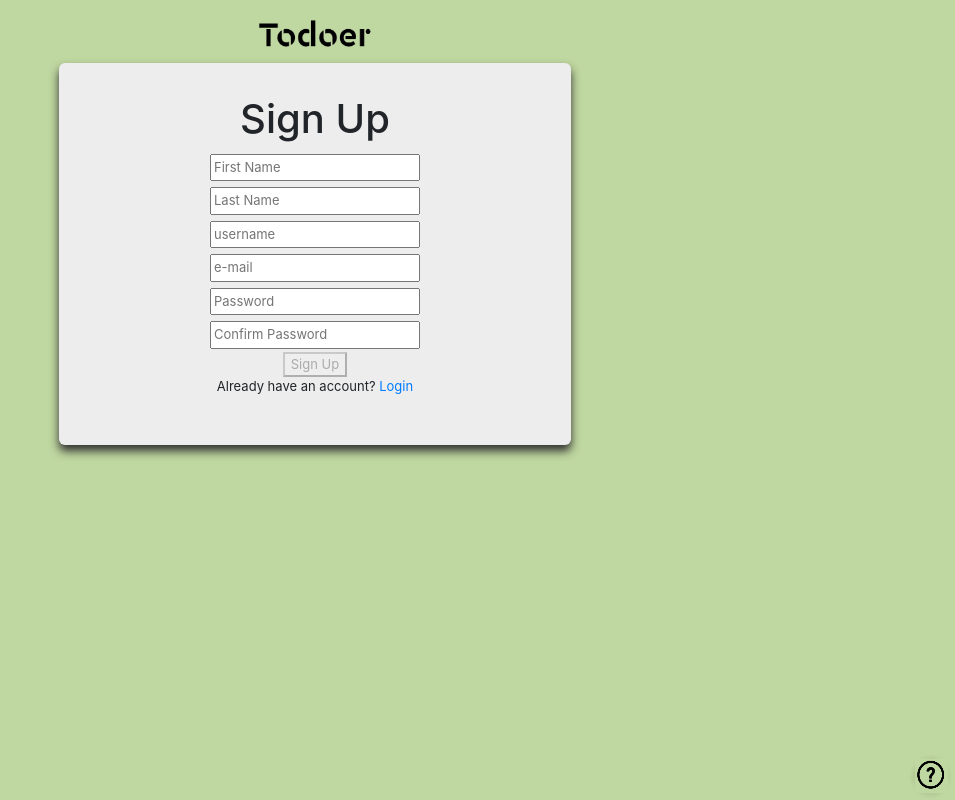
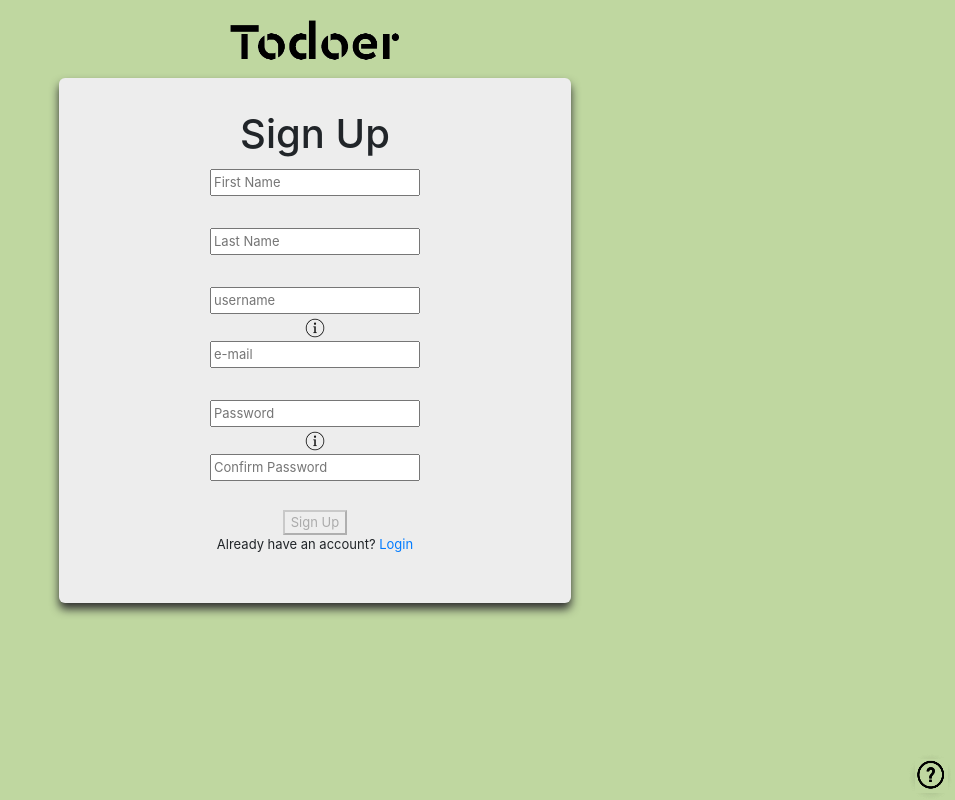
Before and after one commit to anshulmaske/Todoer, a Flask app: page /signup in a window 1280 px wide. Shown: the whole page, without its empty margins (325-1280 px from the left). Run offline with Flask 2, Linux system fonts and the light colour scheme.

Commit message:
Added Tooltip to signup and login pages.

```diff
--- a/static/stylesheets/signup.css
+++ b/static/stylesheets/signup.css
@@ -4,11 +4,11 @@ body {
     font-family: -apple-system, BlinkMacSystemFont, 'Segoe UI', Roboto, Oxygen, Ubuntu, Cantarell, 'Open Sans', 'Helvetica Neue', sans-serif;
 }
 
-.logo{
-    height: 50px;
+.logo-brand{
+    height: 65px;
     width: auto;
     padding-top: 20px;
-    padding-bottom: auto;
+    padding-bottom: 0;
 }
 
 .container {
@@ -29,8 +29,6 @@ body {
     padding: 2px;
     margin: 3px;
 }
-
-
 
 .help_img{
     box-sizing: border-box;
--- a/templates/signup.html
+++ b/templates/signup.html
@@ -16,27 +16,48 @@
     <center>
         {% if current_user.is_active %}
         <a href="/dashboard">
-            <img class="logo" src="../static/assets/logo.png" alt="logo" height="50">
+            <img class="logo-brand" src="../static/assets/logo.png" alt="logo" height="50">
         </a>
         {% else %}
         <a href="/">
-            <img class="logo" src="../static/assets/logo.png" alt="logo" height="50">
+            <img class="logo-brand" src="../static/assets/logo.png" alt="logo" height="50">
         </a>
         {%endif%}
     </center>
     <center>
         <div class="container">
             <h1>Sign Up</h1>
-            <form action="/signup" style="margin: auto; width: 220px;" method="post" name="inputform">
-                <input type="text" name="fname" id="fname" placeholder="First Name" required><br>
-                <input type="text" name="lname" id="lname" placeholder="Last Name" required><br>
-                <input type="text" name="username" id="username" placeholder="username" required><br>
-                <input type="text" name="email" id="email" placeholder="e-mail" required><br>
-                <input type="password" name="password" id="password" placeholder="Password" required><br>
-                <input type="password" name="cnf_password" id="cnf_password" placeholder="Confirm Password" required>
-                <br>
-                <button type="submit" id="submit" disabled onclick="check()">Sign Up</button>
-            </form>
+            <div name="inputform" id="inputform">
+                <form action="/signup" style="margin: auto; width: 220px;" method="post">
+                    <input type="text" name="fname" id="fname" placeholder="First Name" required>
+                    <div style="height: 20px; width: 20px; display: inline-block;"></div><br>
+                    <input type="text" name="lname" id="lname" placeholder="Last Name" required>
+                    <div style="height: 20px; width: 20px; display: inline-block;"></div><br>
+                    <input type="text" name="username" id="username" placeholder="username" required>
+                    <img style="height: 20px; width: 20px;" src="../static/assets/info.png" alt="" data-html="true"
+                        data-toggle="tooltip" data-placement="right" title="
+                    <ul>
+                        <li>Minimum 4 characters</li>
+                        <li>First letter alphabet</li>
+                        <li>Rest alphanumeric</li>
+                    </ul>"><br>
+                    <input type="text" name="email" id="email" placeholder="e-mail" required>
+                    <div style="height: 20px; width: 20px; display: inline-block;"></div><br>
+                    <input type="password" name="password" id="password" placeholder="Password" required><img
+                        style="height: 20px; ; width: 20px" src="../static/assets/info.png" alt="" data-html="true"
+                        data-toggle="tooltip" data-placement="right" title="
+                    <ul>
+                        <li>Minimum 4 characters</li>
+                        <li>At least one letter</li>
+                        <li>At least one number</li>
+                        <li>At least one special character</li>
+                    </ul>"><br>
+                    <input type="password" name="cnf_password" id="cnf_password" placeholder="Confirm Password"
+                        required>
+                    <div style="height: 20px; width: 20px; display: inline-block;"></div><br>
+                    <button type="submit" id="submit" disabled onclick="check()">Sign Up</button>
+                </form>
+            </div>
             <p>Already have an account? <a href="/login">Login</a> </p>
             {% if "email" in msg%}
             <p style="font-size: 11px; color: red;">{{msg["email"]}}</p>
@@ -91,7 +112,11 @@
             }
         });
         $(function () {
-            $('[data-toggle="tooltip"]').tooltip()
+
+            $('[data-toggle="tooltip"]').tooltip({
+                container: 'body',
+                boundary: 'window',
+            })
         })
     });
 </script>
```
Also changed, not shown: templates/login.html (+48 -7 lines), static/assets/info.png (added).
